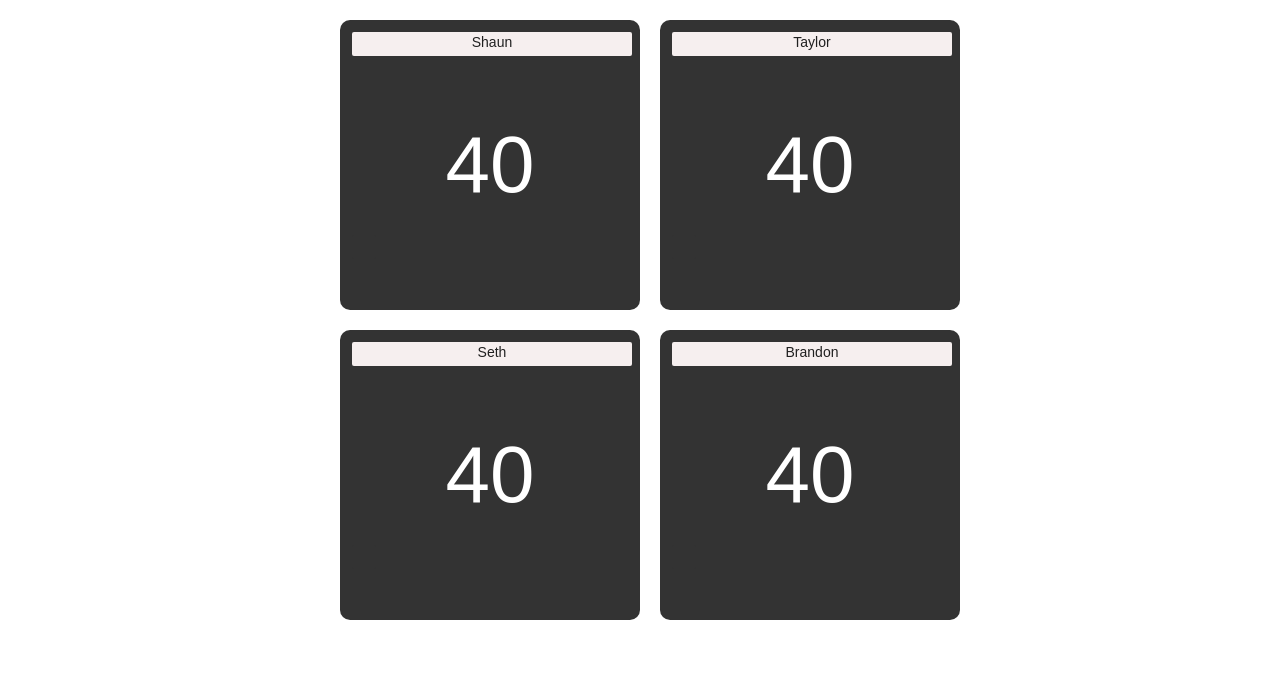
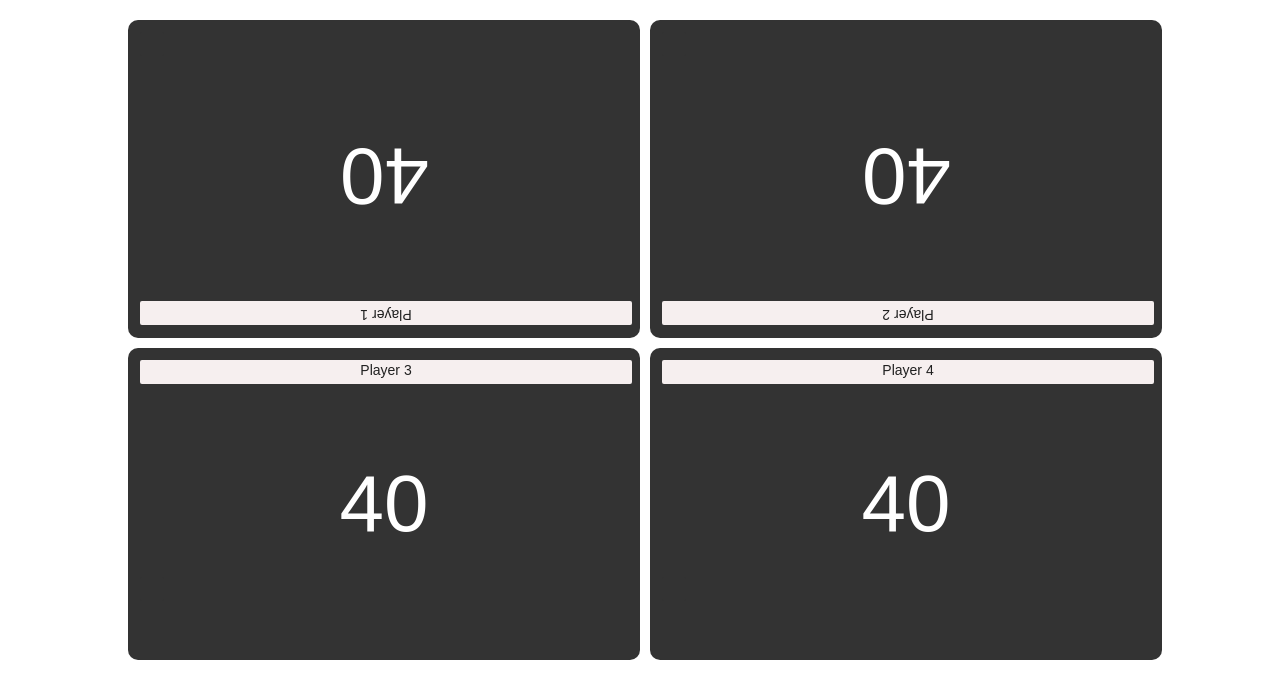
Before and after one commit to bizzarks/gamestate, a Next.js app: page / in a window 1280 px wide. Shown: the top 698 px of the page. Built offline with nearby package versions, Linux system fonts and the light colour scheme.

Commit message:
fixed some initial styling on main player life components

```diff
--- a/app/page.js
+++ b/app/page.js
@@ -6,10 +6,10 @@ export default function Home() {
   return (
     <main className={styles.main}>
       <div className={styles.grid2x2}>
-        <PlayerLife name='Shaun' lifeTotal='40' />
-        <PlayerLife name='Taylor' lifeTotal='40' />
-        <PlayerLife name='Seth' lifeTotal='40' />
-        <PlayerLife name='Brandon' lifeTotal='40' />
+        <PlayerLife name='Player 1' inverted='true' lifeTotal='40' />
+        <PlayerLife name='Player 2' inverted='true' lifeTotal='40' />
+        <PlayerLife name='Player 3' lifeTotal='40' />
+        <PlayerLife name='Player 4' lifeTotal='40' />
       </div>
 
       {/* <div className={styles.description}>
--- a/app/page.module.css
+++ b/app/page.module.css
@@ -8,14 +8,14 @@
 
 .grid2x2 {
     margin: 20px auto;
-    width: 600px;
-    height: 600px;
+    width: 80%;
+    height: 80%;
     background-color: #fff;
     display: grid;
-    grid-template-columns: 300px 300px;
+    grid-template-columns: 50% 50%;
     grid-row: auto auto;
-    grid-column-gap: 20px;
-    grid-row-gap: 20px;
+    grid-column-gap: 10px;
+    grid-row-gap: 10px;
 }
 
 .plife {
@@ -35,6 +35,13 @@
     font-size: 80px;
 }
 
+.p_life_total_inverted {
+    align-self: center;
+    justify-self: center;
+    font-size: 80px;
+    transform: rotate(180deg);
+}
+
 .player_name {
     background-color: #f6efef;
     text-align: center;
@@ -50,6 +57,24 @@
     font-family: sans-serif;
 }
 
+.player_name_inverted {
+    background-color: #f6efef;
+    text-align: center;
+    padding: 2px;
+    margin-bottom: 5px;
+    border-radius: 2px;
+    color: #202020;
+    position: relative;
+    align-self:end;
+    top: 2px;
+    left: 2px;
+    height: 20px;
+    max-width: 100%;
+    font-size: 14px;
+    font-family: sans-serif;
+    transform:rotate(180deg);
+}
+
 .player_name_blank {
     background-color: #333;
     padding: 2px;
--- a/app/player.js
+++ b/app/player.js
@@ -2,6 +2,15 @@ import styles from './page.module.css'
 
 
 export default function PlayerLife(player) {
+    if (player.inverted == 'true') {
+        return (
+            <div className={styles.plife}>
+                <div className={styles.player_name_blank}></div>
+                <div className={styles.p_life_total_inverted}>{player.lifeTotal}</div>
+                <div className={styles.player_name_inverted}>{player.name}</div>
+            </div>
+        )
+    } else {
         return (
             <div className={styles.plife}>
                 <div className={styles.player_name}>{player.name}</div>
@@ -10,3 +19,4 @@ export default function PlayerLife(player) {
             </div>
         )
     }
+}
```
Lines whose indentation alone changed are shown as unchanged.
